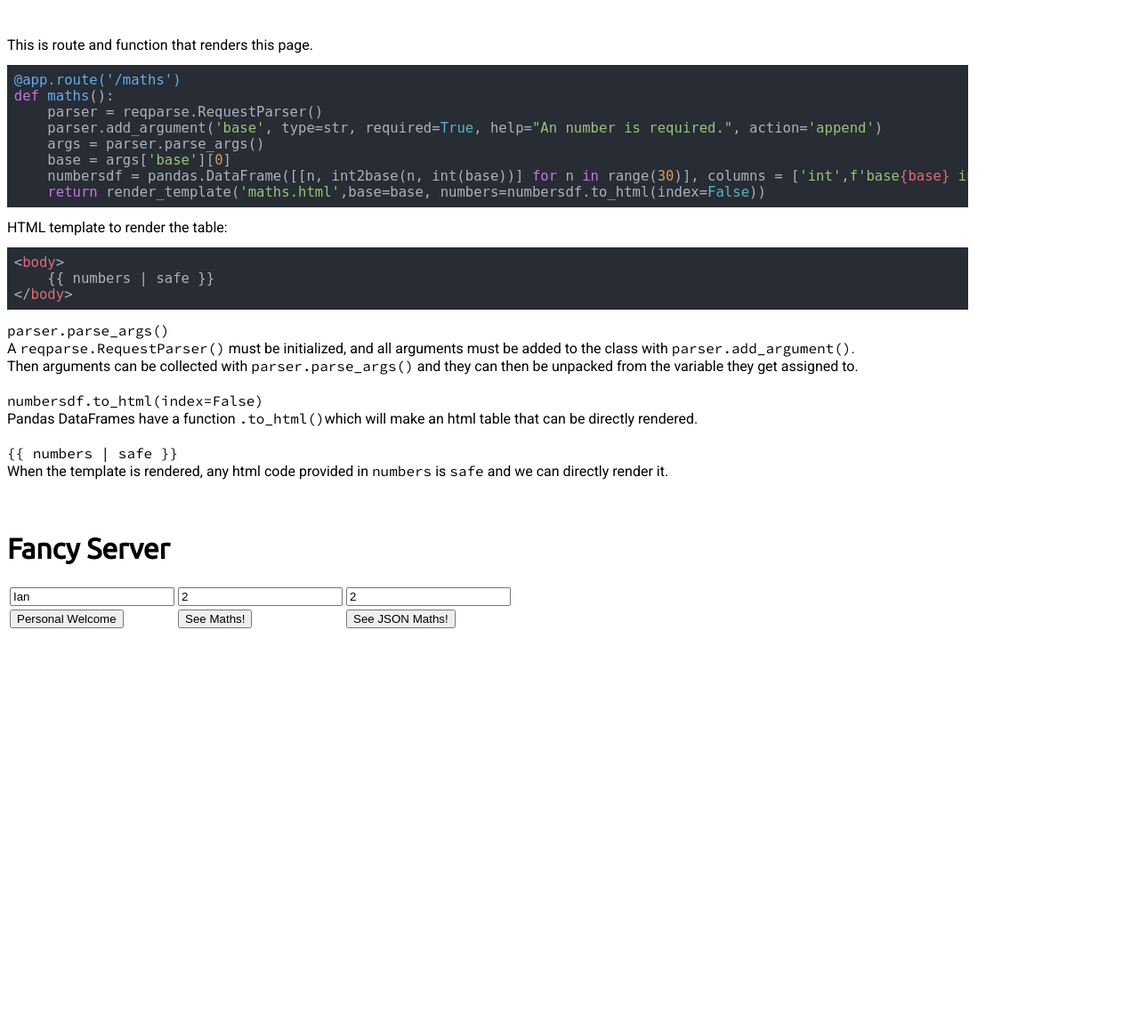
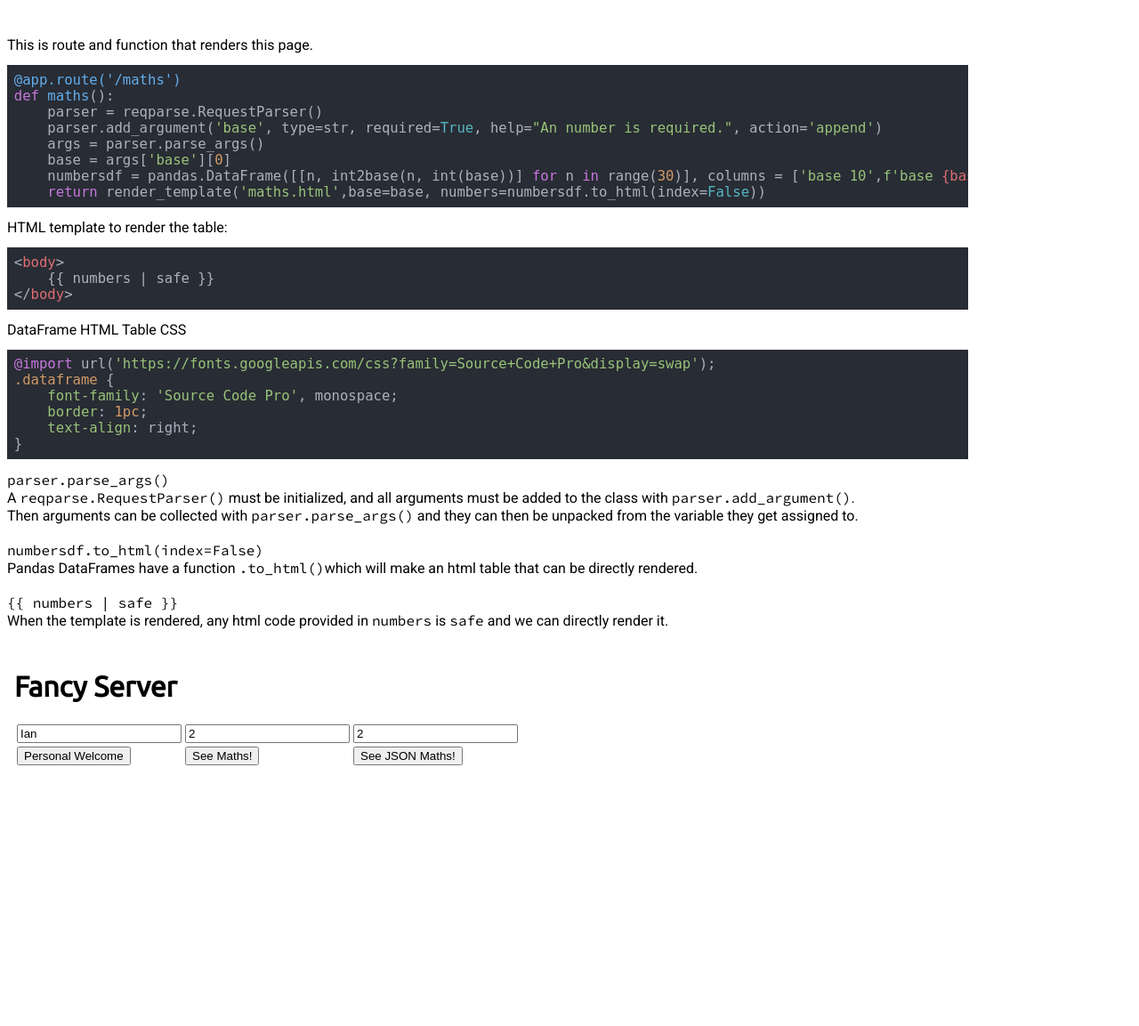
Before and after one commit to hapticPaper/helloFlask, a Flask app: template templates/maths.html in a window 1280 px wide. Shown: the part 44-1197 px from the top of the page at 89% size. Before the commit the page ends 750 px from the top, so only its background shows below. Run offline with Flask 2, Linux system fonts and the light colour scheme; the template is opened without the code that fills it, so the values that code supplies are empty; some libraries are stand-ins or nearby versions.

Commit message:
refactor

```diff
--- a/app.py
+++ b/app.py
@@ -56,7 +56,7 @@ def maths():
 
     if int(base)<=36:
         numbersdf = pandas.DataFrame([[n, int2base(n, int(base))] for n in range(30)], columns = ['base 10',f'base {base}'])
-        return render_template('maths.html',base=base, numbers=numbersdf.to_html(index=False, justify='right'))
+        return render_template('maths.html',base=base, numbers=numbersdf.to_html(index=False))
     else:
         return "Please choose a base below 37"
 
@@ -96,6 +96,14 @@ def jsonmath():
     else:
         return "Please choose a base below 37"
 
+@app.route('/fancy_server')
+def fancy_server():
+    return render_template('fancy_server.html')
+
+
+@app.route('/download_file')
+def download_file():
+    return send_from_directory('static', 'favicon.ico', as_attachment=True)
 
 if __name__ == '__main__':
     app.run(threaded=True, debug=True)
--- /dev/null
+++ b/templates/fancy_server.html
@@ -0,0 +1,30 @@
+
+<link rel="stylesheet" type="text/css" href="\static/style.css">
+<script src="https://cdnjs.cloudflare.com/ajax/libs/jquery/3.3.1/jquery.min.js"></script>
+
+<h1>Fancy Server</h1>
+<table>
+    <thead>
+        <tr>
+            <td><input class="tb" required id="welcomeName" value="Ian"></td>
+            <td><input class="tb" required id="inputbase" value="2"></td>
+            <td><input class="tb" required id="inputJsonbase" value="2"></td>
+        </tr>
+
+        <tr>
+            <td><input type="button" onclick="personalWelcome()" value="Personal Welcome" /></td>
+            <td><input type="button" onclick="parent.location='/maths?base=' + $('#inputbase').val();" value="See Maths!" /></td>
+            <td><input type="button" onclick="parent.location='/json?base=' + $('#inputJsonbase').val();" value="See JSON Maths!" /></td>
+        </tr>
+    </thead>
+</table>
+<script>
+    function personalWelcome(){
+        var name = $("#welcomeName").val();
+        if (name == ""){
+            alert("Please provide a name");
+            return
+        }
+         parent.location='/welcome/'+name
+    }
+</script>
--- a/templates/maths.html
+++ b/templates/maths.html
@@ -6,7 +6,7 @@
 <script src="\static\highlightjs\highlight.pack.js"></script>
 <script>hljs.initHighlightingOnLoad();</script>
 
-<title>Flask!</title>
+<title>Flask Maths!</title>
 
 <head>
 </head>
@@ -28,7 +28,7 @@ def maths():
     parser.add_argument('base', type=str, required=True, help="An number is required.", action='append')
     args = parser.parse_args()
     base = args['base'][0]
-    numbersdf = pandas.DataFrame([[n, int2base(n, int(base))] for n in range(30)], columns = ['int',f'base{base} int'])
+    numbersdf = pandas.DataFrame([[n, int2base(n, int(base))] for n in range(30)], columns = ['base 10',f'base {base}'])
     return render_template('maths.html',base=base, numbers=numbersdf.to_html(index=False))
 </code></pre>
 HTML template to render the table:
@@ -36,6 +36,18 @@ HTML template to render the table:
     &#x7b;&#x7b; numbers | safe &#x7d;&#x7d;
 &lt;/body&gt;
 </code></pre>
+DataFrame HTML Table CSS
+<pre><code class="language-css">@import url('https://fonts.googleapis.com/css?family=Source+Code+Pro&display=swap');
+.dataframe &#x7b;
+    font-family: 'Source Code Pro', monospace;
+    border: 1pc;
+    text-align: right;
+&#x7d;
+</code></pre>
+
+
+
+
     <bodyCode>parser.parse_args()</bodyCode>
     <br>A <bodyCode>reqparse.RequestParser()</bodyCode> must be initialized, and all arguments must be added to the class with <bodyCode>parser.add_argument()</bodyCode>.<br>
     Then arguments can be collected with <bodyCode>parser.parse_args()</bodyCode> and they can then be unpacked from the variable they get assigned to.<br>
@@ -51,33 +63,11 @@ HTML template to render the table:
 <br>
 {{ numbers | safe }}
 <br>
-<h1>Fancy Server</h1>
-<table>
-    <thead>
-        <tr>
-            <td><input class="tb" required id="welcomeName" value="Ian"></td>
-            <td><input class="tb" required id="inputbase" value="2"></td>
-            <td><input class="tb" required id="inputJsonbase" value="2"></td>
-        </tr>
-
-        <tr>
-            <td><input type="button" onclick="personalWelcome()" value="Personal Welcome" /></td>
-            <td><input type="button" onclick="location.href='/maths?base=' + $('#inputbase').val();" value="See Maths!" /></td>
-            <td><input type="button" onclick="location.href='/json?base=' + $('#inputJsonbase').val();" value="See JSON Maths!" /></td>
-        </tr>
-    </thead>
-</table>
-<script>
-    function personalWelcome(){
-        var name = $("#welcomeName").val();
-        if (name == ""){
-            alert("Please provide a name");
-            return
-        }
-        location.href='/welcome/'+name
-    }
-</script>
-
+<div style="margin: 0 auto; width:100%; height:400px;">
+    <object type="text/html" data="/fancy_server"
+            style="width:100%; height:100%; margin:0%;">
+    </object>
+</div>
 </body>
 
 
```
Also changed, not shown: templates/index.html (+9 -32 lines), templates/personalWelcome.html (+6 -28 lines), static/highlightjs/highlight.pack.js.
